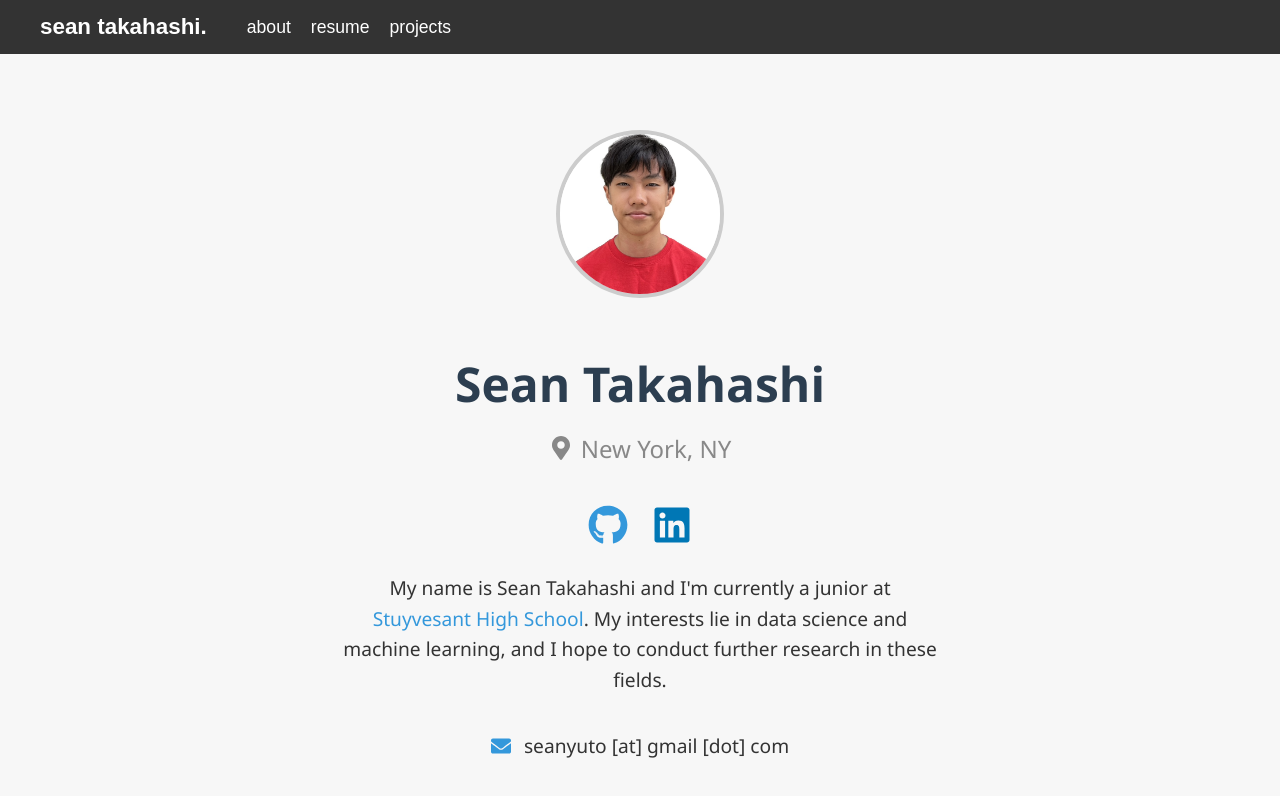
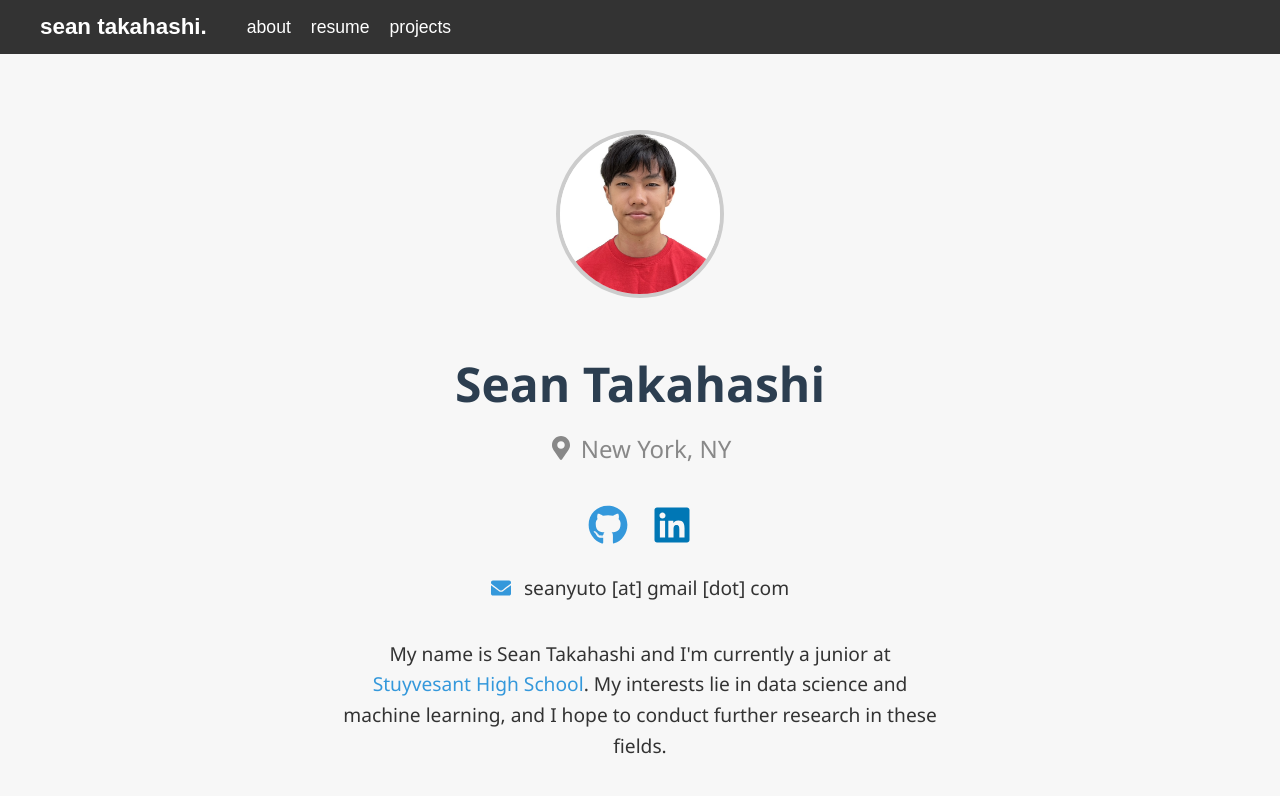
Before and after one commit to syt-cs/syt-cs.github.io, a React (Create React App) app: page /#/about in a window 1280 px wide. Shown: the top 796 px of the page. Built offline with nearby package versions, Linux system fonts and the light colour scheme.

Commit message:
brought up email address

```diff
--- a/src/pages/About.js
+++ b/src/pages/About.js
@@ -20,14 +20,14 @@ const About = () => {
         </a>
       </div>
       <p className="fade-in delay-4">
-        My name is Sean Takahashi and I'm currently a junior at <a href="https://stuy.enschool.org" target="_blank" rel="noopener noreferrer">Stuyvesant High School</a>.
-        My interests lie in data science and machine learning, and I hope to conduct further research in these fields.
-      </p>
-      <p className="fade-in delay-5">
-        <div className="email-container"> {/* Wrap icon and email */}
+        <div className="email-container">
           <FaEnvelope size={20} />
           &nbsp;seanyuto [at] gmail [dot] com
         </div>
+      </p>
+      <p className="fade-in delay-5">
+        My name is Sean Takahashi and I'm currently a junior at <a href="https://stuy.enschool.org" target="_blank" rel="noopener noreferrer">Stuyvesant High School</a>.
+        My interests lie in data science and machine learning, and I hope to conduct further research in these fields.
       </p>
     </div>
   );
```
